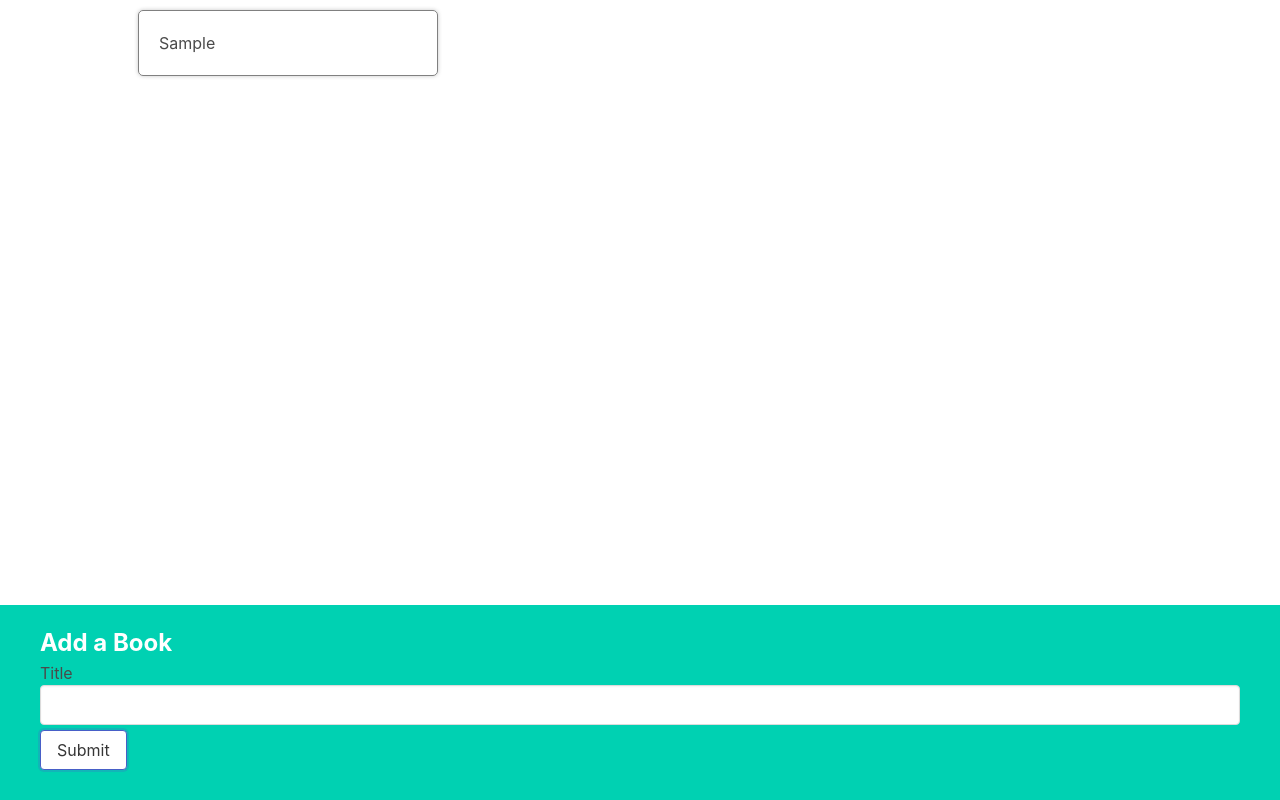
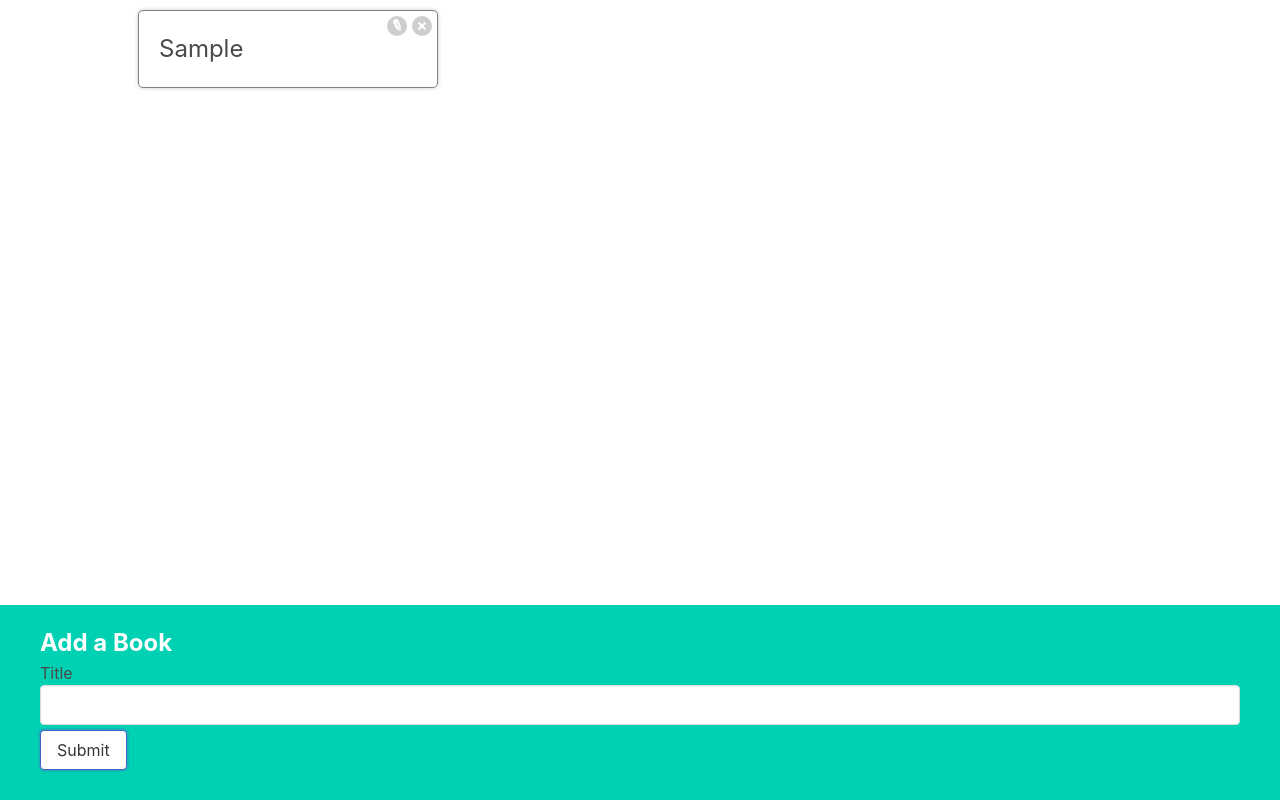
Before and after one commit to shreyasibhagwat6/reading_list, a React (Create React App) app: page / in a window 1280 px wide. Both pictures are taken after typing "Sample" into the empty fields and a click on the button "Submit". Built offline with nearby package versions, Linux system fonts and the light colour scheme.

Commit message:
functionality complete

```diff
--- a/src/App.js
+++ b/src/App.js
@@ -4,6 +4,25 @@ import BookList from "./components/BookList";
 
 function App () {
     const [books, setBooks] = useState([]);
+
+    const editBookById = (id, newTitle) => {
+        const updatedBooks = books.map((book) => {
+           if (book.id === id) {
+            return { ...book, title: newTitle};
+           } else {
+            return book;
+           };
+
+        });
+        setBooks(updatedBooks);
+    };
+
+    const deleteBookById = (id) => {
+        const updatedBooks = books.filter((book) => {
+            return book.id !== id;
+        })
+        setBooks(updatedBooks);
+    }
 
     const createBook = (title) => {
         console.log('need to add book with title', title);
@@ -18,7 +37,7 @@ function App () {
 
     return (
         <div className="app">
-            <BookList books={books}/>
+            <BookList books={books} onDelete={deleteBookById} onEdit={editBookById}/>
             <BookCreate onCreate={createBook} />
         </div>
     )
--- a/src/components/BookEdit.js
+++ b/src/components/BookEdit.js
@@ -1,6 +1,25 @@
-function BookEdit () {
+import { useState } from "react";
+
+function BookEdit ({ book, onSubmit }) {
+    const [title, setTitle] = useState(book.title);
+
+    const handleChange = (event) => {
+        setTitle(event.target.value);
+    };
+
+    const handleSubmit = (event) => {
+        event.preventDefault();
+        onSubmit(book.id, title);
+    };
+
     return (
-        <div>BookEdit</div>
+        <form onSubmit={handleSubmit} className="book-edit">
+            <label>Title</label>
+            <input value={title} onChange={handleChange} className="input"/>
+            <button className="button is-primary">
+                Save
+            </button>
+        </form>
     )
 }
 
--- a/src/components/BookList.js
+++ b/src/components/BookList.js
@@ -1,9 +1,9 @@
 import BookShow from "./BookShow";
 
-function BookList ({ books }) {
+function BookList ({ books, onDelete, onEdit }) {
     const renderBooks = books.map((book) => {
         return (
-            <BookShow key={book.id} book={book} />
+            <BookShow key={book.id} book={book} onDelete={onDelete} onEdit={onEdit}/>
         )
     })
 
--- a/src/components/BookShow.js
+++ b/src/components/BookShow.js
@@ -1,6 +1,35 @@
-function BookShow ({ book }) {
+import { useState } from "react";
+import BookEdit from "./BookEdit";
+
+function BookShow ({ book, onDelete, onEdit }) {
+    const [showEdit, setShowEdit] = useState(false)
+
+    const handleEditClick = () => {
+        setShowEdit(!showEdit);
+    }
+
+    const handleSubmit = (id, newTitle) => {
+        setShowEdit(false);
+        onEdit(id, newTitle);
+    }
+
+    const handleDeleteClick = () => {
+        onDelete(book.id);
+    }
+
+    let content = <h3>{book.title}</h3>
+    if (showEdit) {
+        content = <BookEdit book={book} onSubmit={handleSubmit}/>
+    }
+
     return (
-        <div className="book-show">{book.title}</div>
+        <div className="book-show">
+            <div>{content}</div>
+            <div className="actions">
+                <button className="edit" onClick={handleEditClick}>Edit</button>
+                <button className="delete" onClick={handleDeleteClick}>Delete</button>
+            </div>
+        </div>
     )
 }
 
```
